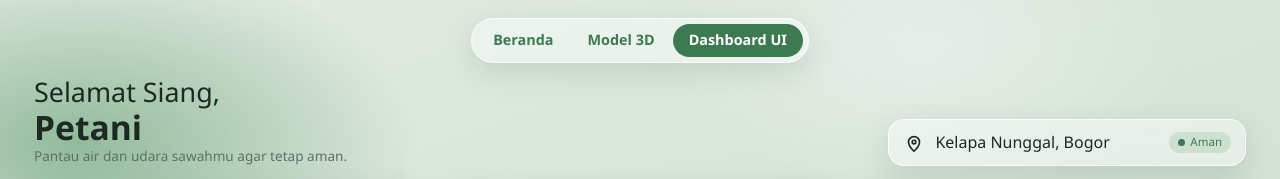
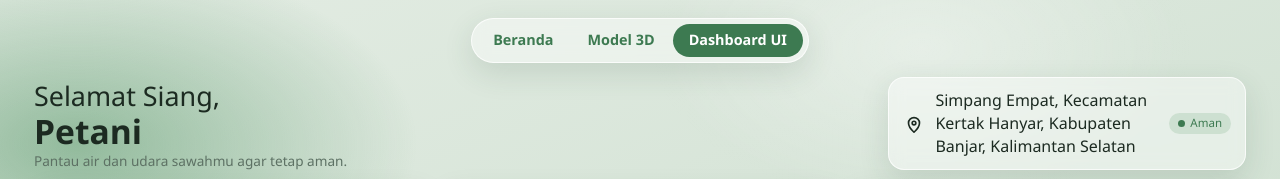
Before and after one commit to ZaidAlHibb/sawah-monitoring, a plain HTML site: page ui/index.html in a window 1280 px wide. Shown: the top 179 px of the page. Drawn offline with Linux system fonts and the light colour scheme; no server answers.

Commit message:
Update index.html

```diff
--- a/ui/index.html
+++ b/ui/index.html
@@ -30,7 +30,7 @@
 <header class="hd"><span class="ib" aria-hidden="true"><svg class="ic"><use href="#i-leaf"/></svg></span>
 <button class="ib" type="button" data-alert aria-label="Lihat peringatan"><svg class="ic"><use href="#i-bell"/></svg></button></header>
 <div><h1 class="hello"><span id="gr"></span>Petani</h1><p class="mut">Pantau air dan udara sawahmu agar tetap aman.</p></div>
-<div class="loc glass"><svg class="ic"><use href="#i-pin"/></svg><span>Kelapa Nunggal, Bogor</span><span class="chip" id="c-all"></span></div>
+<div class="loc glass"><svg class="ic"><use href="#i-pin"/></svg><span>Simpang Empat, Kecamatan Kertak Hanyar, Kabupaten Banjar, Kalimantan Selatan</span><span class="chip" id="c-all"></span></div>
 <div class="sh"><h2>Sensor Saya</h2><button class="lnk" type="button" data-go="sensor">Lihat semua</button></div>
 <div class="rail">
 <button class="sc glass" type="button" data-go="sensor"><span class="ico"><svg class="ic"><use href="#i-drop"/></svg></span><b>Sensor pH V2</b><span class="val" id="h-ph"></span><span class="chip" id="c-ph"></span></button>
```
